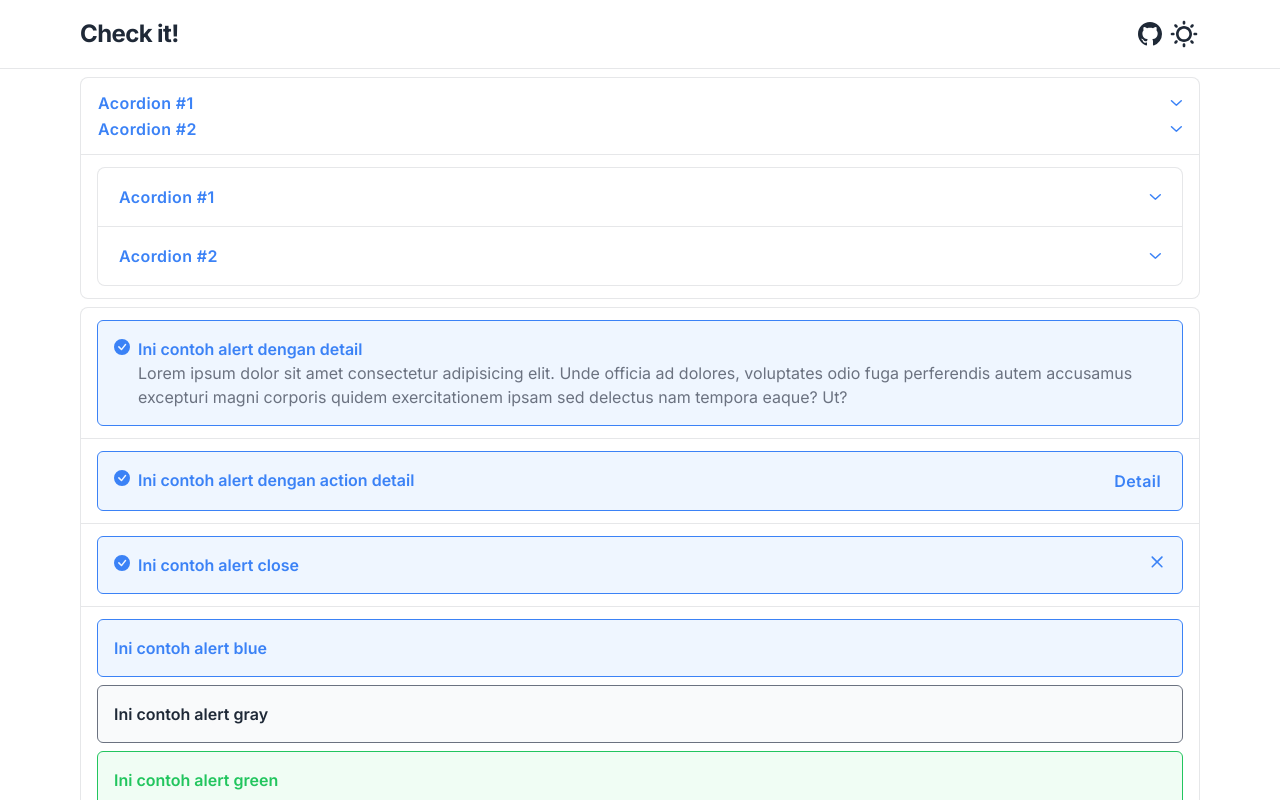
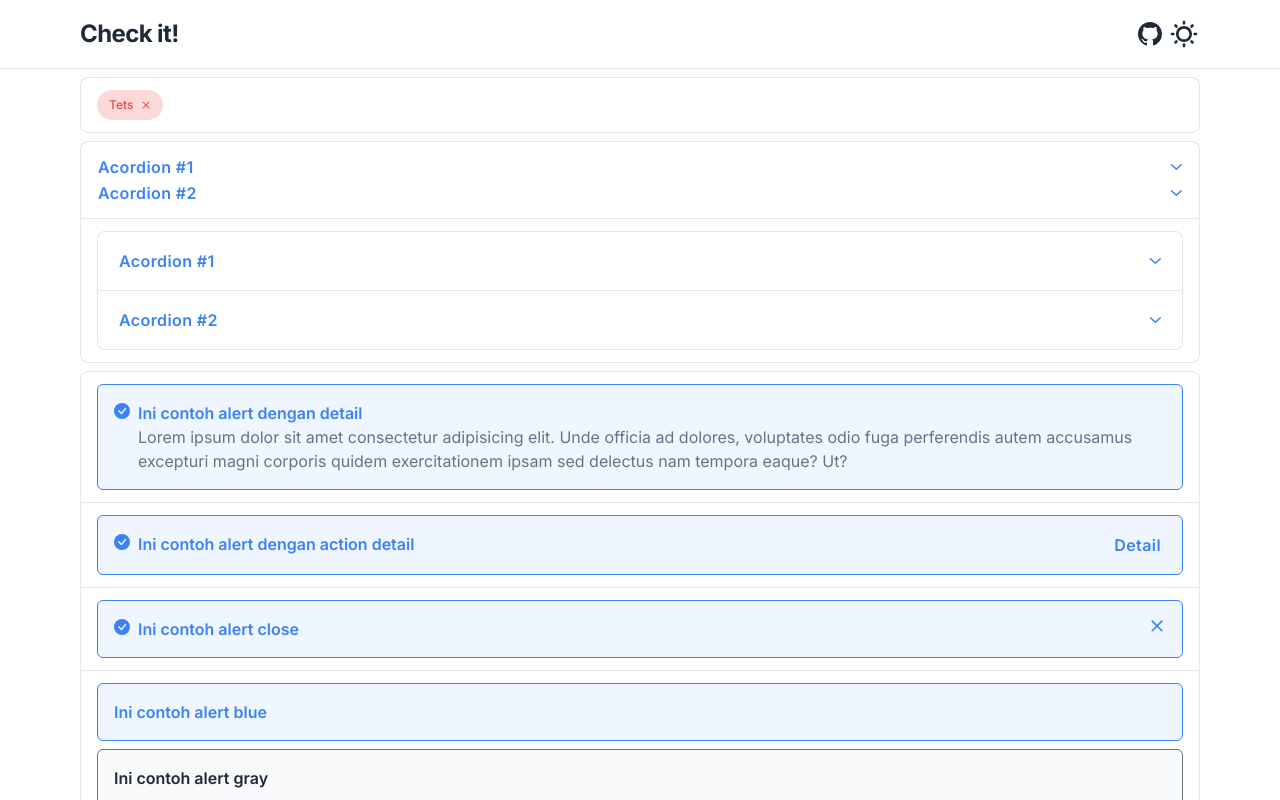
Before and after one commit to angkasa27/next-design-system, a Next.js app: page / in a window 1280 px wide. Shown: the top 800 px of the page. Built offline with nearby package versions, Linux system fonts and the light colour scheme.

Commit message:
Add Chip Component

```diff
--- /dev/null
+++ b/src/components/elements/Chip/Chip.js
@@ -0,0 +1,48 @@
+import React from "react";
+import PropTypes from "prop-types";
+import Button from "@elements/Button";
+import { CHIP_CLASS } from "./constant";
+
+export default function Chip({ children, onClose, className, color }) {
+  return (
+    <span
+      className={
+        (onClose ? " pl-3 pr-2 " : " px-3 ") +
+        " inline-flex items-center gap-1 py-1.5 rounded-full subtitle-7 " +
+        CHIP_CLASS[color] +
+        className
+      }
+    >
+      {children}
+      {!!onClose && (
+        <Button color={color} fluid rounded="full" variant="text">
+          <svg
+            className="h-4 w-4"
+            fill="currentColor"
+            height="16"
+            viewBox="0 0 16 16"
+            width="16"
+            xmlns="http://www.w3.org/2000/svg"
+          >
+            <path d="M4.646 4.646a.5.5 0 0 1 .708 0L8 7.293l2.646-2.647a.5.5 0 0 1 .708.708L8.707 8l2.647 2.646a.5.5 0 0 1-.708.708L8 8.707l-2.646 2.647a.5.5 0 0 1-.708-.708L7.293 8 4.646 5.354a.5.5 0 0 1 0-.708z" />
+          </svg>
+        </Button>
+      )}
+    </span>
+  );
+}
+
+Chip.propTypes = {
+  children: PropTypes.oneOfType([
+    PropTypes.string,
+    PropTypes.element,
+    PropTypes.node,
+  ]).isRequired,
+  className: PropTypes.string,
+  color: PropTypes.oneOf(["blue", "gray", "green", "red", "purple", "yellow"]),
+  onClose: PropTypes.func,
+};
+
+Chip.defaultProps = {
+  color: "blue",
+};
--- /dev/null
+++ b/src/components/elements/Chip/constant.js
@@ -0,0 +1,8 @@
+export const CHIP_CLASS = {
+  blue: " bg-blue-500/20 text-blue-500 ",
+  gray: " bg-gray-800/20 dark:bg-gray-500/20 text-gray-500 dark:text-white ",
+  green: " bg-green-500/20 text-green-500 ",
+  purple: " bg-purple-500/20 text-purple-500 ",
+  red: " bg-red-500/20 text-red-500 ",
+  yellow: " bg-yellow-500/20 text-yellow-500 ",
+};
--- /dev/null
+++ b/src/components/elements/Chip/index.js
@@ -0,0 +1 @@
+export { default } from "./Chip";
--- a/src/pages/index.js
+++ b/src/pages/index.js
@@ -7,6 +7,7 @@ import Alert from "@elements/Alert";
 import Acordion from "@elements/Acordion";
 import Badge from "@elements/Badge";
 import List from "@elements/List";
+import Chip from "@elements/Chip";
 
 const colors = ["blue", "gray", "green", "red", "purple", "yellow"];
 
@@ -15,6 +16,7 @@ export default function App() {
     <div className="">
       <Navbar />
       <div className="container flex gap-2 flex-col mt-2">
+        <ChipSection />
         <AcordionSection />
         <AlertSection />
         <BadgeSection />
@@ -350,3 +352,15 @@ export function CheckboxSection() {
   };
   return <CheckboxGroup {...checkboxProps} />;
 }
+
+export function ChipSection() {
+  return (
+    <ul>
+      <List className="flex flex-wrap gap-2 items-center w-full">
+        <Chip color="red" onClose={() => {}}>
+          Tets
+        </Chip>
+      </List>
+    </ul>
+  );
+}
--- a/src/styles/globals.css
+++ b/src/styles/globals.css
@@ -34,7 +34,7 @@ body {
   @apply text-sm font-medium;
 }
 .subtitle-7 {
-  @apply text-sm font-medium;
+  @apply text-xs font-medium;
 }
 
 .body-1 {
```
